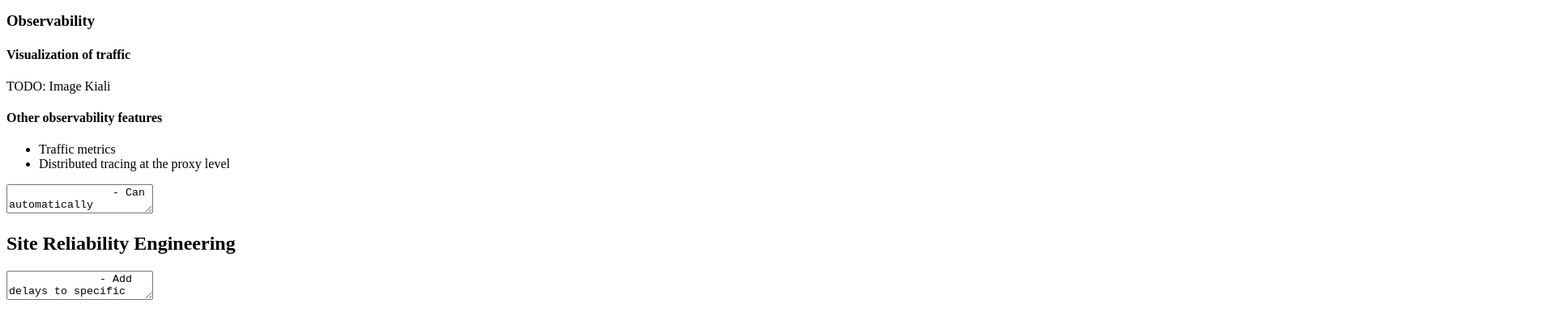
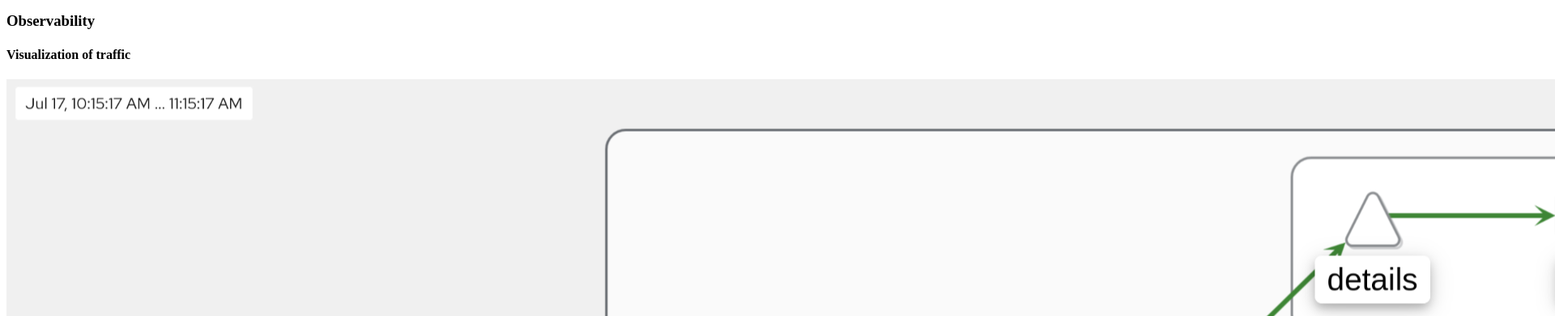
Before and after one commit to tfkhim/talk-k8s-service-mesh, a website built with Vite: page slides/index.html in a window 1280 px wide. Shown: the part 7620-8011 px from the top of the page at 81% size, 1920 px wide, since content can reach past the window. Built offline with nearby package versions, Linux system fonts and the light colour scheme; what reveal.js would draw is missing.

Commit message:
Add a screenshot of Kiali

```diff
--- a/slides/index.html
+++ b/slides/index.html
@@ -511,7 +511,7 @@
           </section>
           <section>
             <h4>Visualization of traffic</h4>
-            <p>TODO: Image Kiali</p>
+            <img class="r-stretch" src="/kiali_graph.png" />
           </section>
           <section>
             <h4>Other observability features</h4>
```
Also changed, not shown: slides/public/kiali_graph.png (added).
